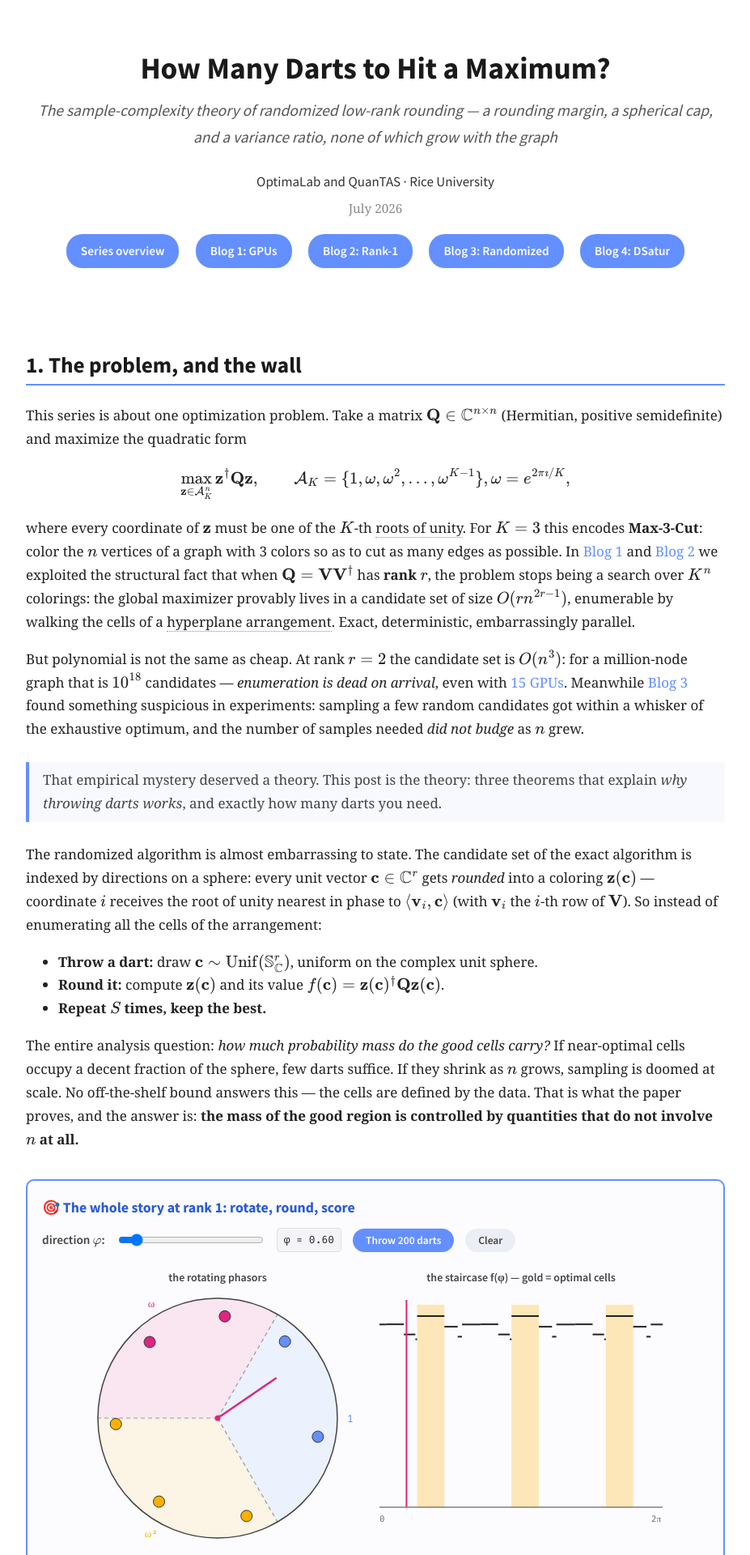
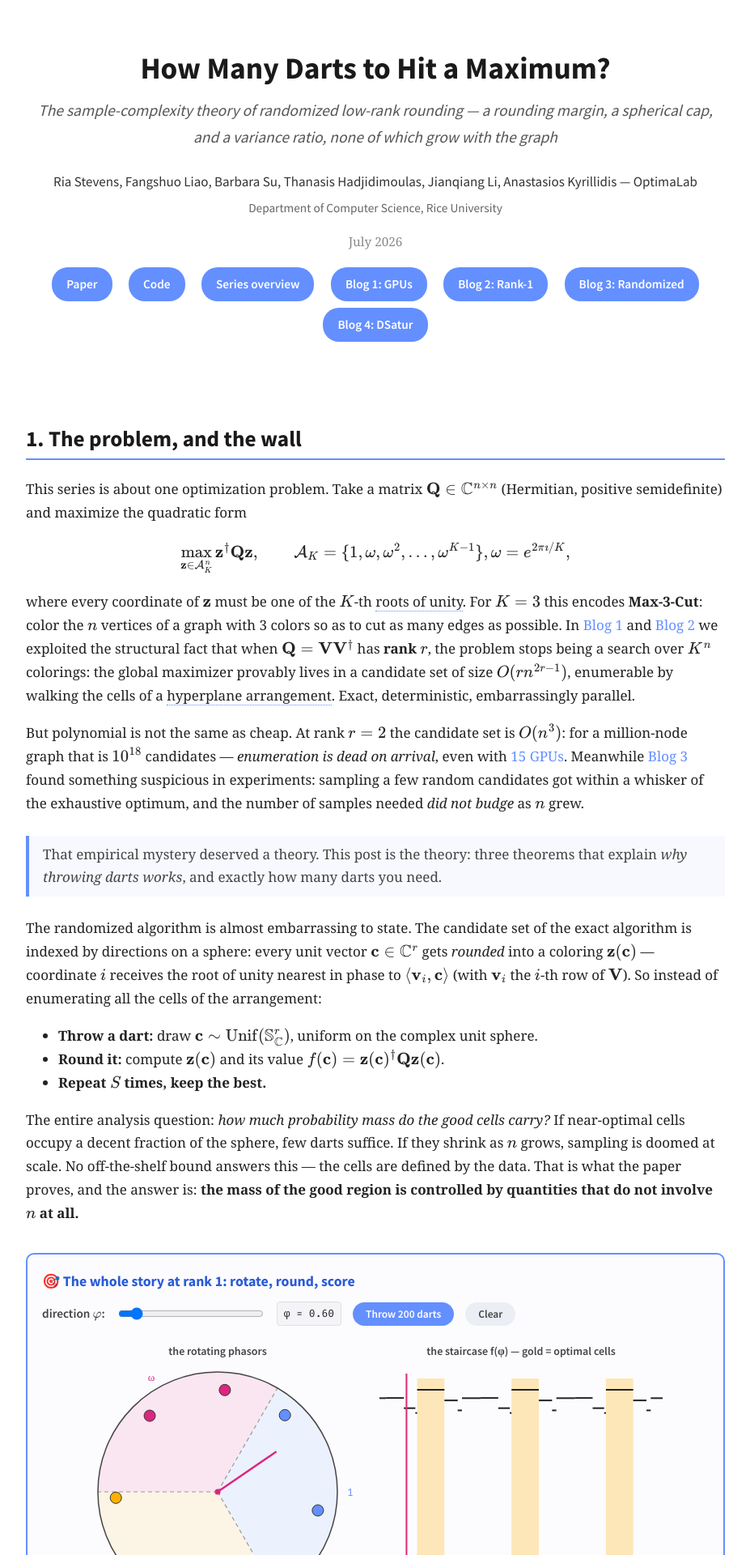
Before and after one commit to akyrillidis/explore-quantum, a Jekyll site: the page LowRankMaxCut_Theory.html, which Jekyll copies as it is, in a window 1280 px wide. Shown: the top 1920 px of the page at 81% size, without its empty margins (176-1103 px from the left). Built offline with Jekyll 4.4.1, drawn with Linux system fonts in a browser that asks for light colours; some web fonts are replaced.

Commit message:
Add full author byline and paper/code links to theory blog post
Matches the series convention: name list + affiliation line in the
hero, Paper/Code links prepended to the nav row.

```diff
--- a/LowRankMaxCut_Theory.html
+++ b/LowRankMaxCut_Theory.html
@@ -65,6 +65,7 @@ th { font-family: 'Source Sans Pro', sans-serif; border-bottom: 2px solid #648FF
 .hero h1 { font-size: 2.2em; margin-bottom: 0.3em; color: #1a1a1a; }
 .hero .subtitle { font-family: 'Source Sans Pro', sans-serif; font-size: 1.15em; color: #555; font-weight: 400; margin-bottom: 1.2em; font-style: italic; }
 .hero .authors { font-family: 'Source Sans Pro', sans-serif; font-size: 1.0em; color: #333; margin-bottom: 0.3em; }
+.hero .affiliation { font-family: 'Source Sans Pro', sans-serif; font-size: 0.9em; color: #666; margin-bottom: 1em; }
 .hero .date { font-size: 0.9em; color: #888; margin-bottom: 1em; }
 .hero .links a {
     display: inline-block; margin: 4px 8px; padding: 8px 18px;
@@ -160,9 +161,12 @@ th { font-family: 'Source Sans Pro', sans-serif; border-bottom: 2px solid #648FF
 <div class="hero">
     <h1>How Many Darts to Hit a Maximum?</h1>
     <div class="subtitle">The sample-complexity theory of randomized low-rank rounding — a rounding margin, a spherical cap, and a variance ratio, none of which grow with the graph</div>
-    <div class="authors">OptimaLab and QuanTAS &middot; Rice University</div>
+    <div class="authors">Ria Stevens, Fangshuo Liao, Barbara Su, Thanasis Hadjidimoulas, Jianqiang Li, Anastasios Kyrillidis &mdash; <a href="https://akyrillidis.github.io/group/" style="color:inherit">OptimaLab</a></div>
+    <div class="affiliation">Department of Computer Science, Rice University</div>
     <div class="date">July 2026</div>
     <div class="links">
+        <a href="https://arxiv.org/abs/2602.20376">Paper</a>
+        <a href="https://github.com/barbara-su/MaxKCutParallel/tree/public-release">Code</a>
         <a href="MaxKCut.html">Series overview</a>
         <a href="LowRankMaxCut_GPU.html">Blog 1: GPUs</a>
         <a href="LowRankMaxCut_Rank1.html">Blog 2: Rank-1</a>
```
